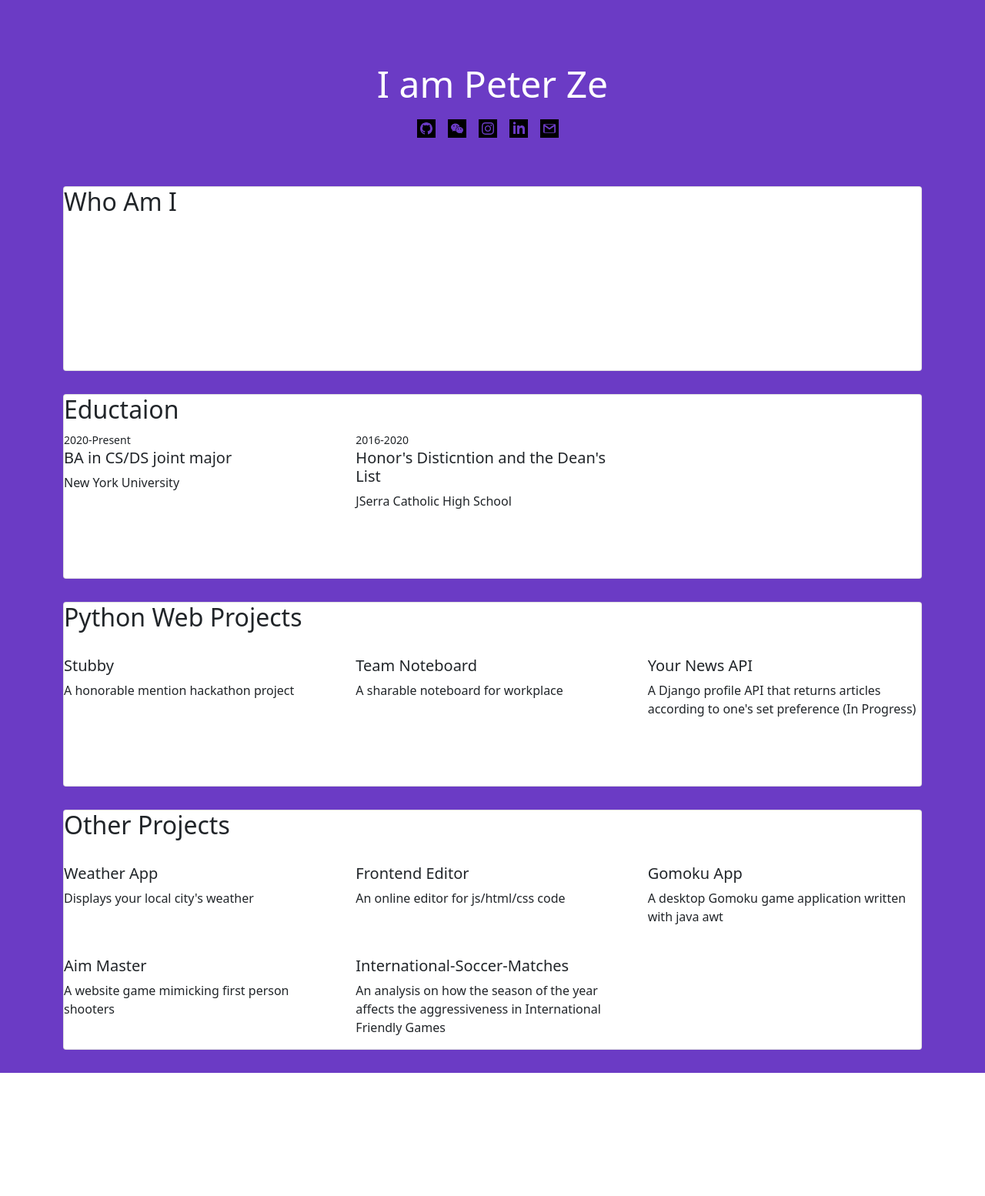
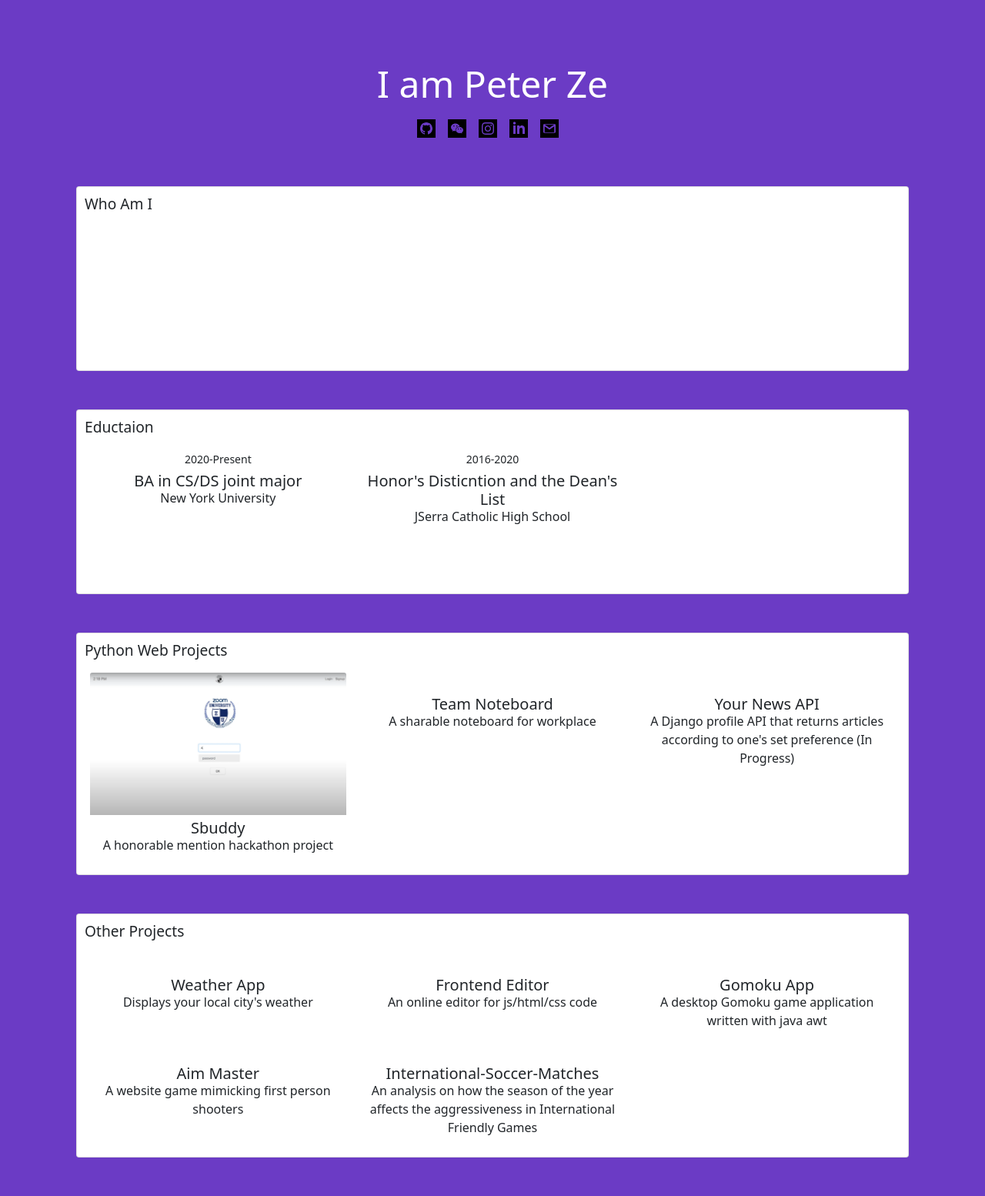
Before and after one commit to peterze123/collection, a PHP site: page / in a window 1280 px wide. Shown: the whole page at 77% size. Before the commit the page ends 1394 px from the top, so only its background shows below. Run offline with PHP 8.4, Linux system fonts and the light colour scheme.

Commit message:
portfolio second commit

```diff
--- a/portfolio/index.html
+++ b/portfolio/index.html
@@ -68,8 +68,8 @@
                                 <h2>Python Web Projects</h2>
                                 <div class="row">
                                     <div class="col-md-4">
-                                        <img src="" alt="">
-                                        <h3 class="h5">Stubby</h3>
+                                        <img src="assets/sbuddy.png" alt="" class='card-img-top'>
+                                        <h3 class="h5">Sbuddy</h3>
                                         <p>A honorable mention hackathon project</p>
                                     </div>
                                     <div class="col-md-4">
--- a/portfolio/style.css
+++ b/portfolio/style.css
@@ -3,7 +3,7 @@ body{
 }
 
 .card{
-    margin-bottom: 30px;
+    margin-bottom: 50px;
     width: 100%;
     min-height: 30vh
 }
@@ -19,3 +19,31 @@ h1{
     width: 1.5rem;
     margin-right: 12px;
 }
+
+h2{
+    font-size:1.2rem;
+    padding: 10px 10px;
+}
+.row{
+    justify-items:center;
+    margin-left: 5px;
+    margin-right: 5px;
+ }
+
+ .card{
+     padding-bottom: 10px;
+ }
+
+ .h5{
+     margin-top: 5px;
+ }
+
+ p{
+     margin-top: -10px;
+ }
+
+ .col-md-4{
+     vertical-align: top;
+     display: inline-block;
+     text-align: center;
+ }
```
Also changed, not shown: portfolio/assets/sbuddy.png (added).
